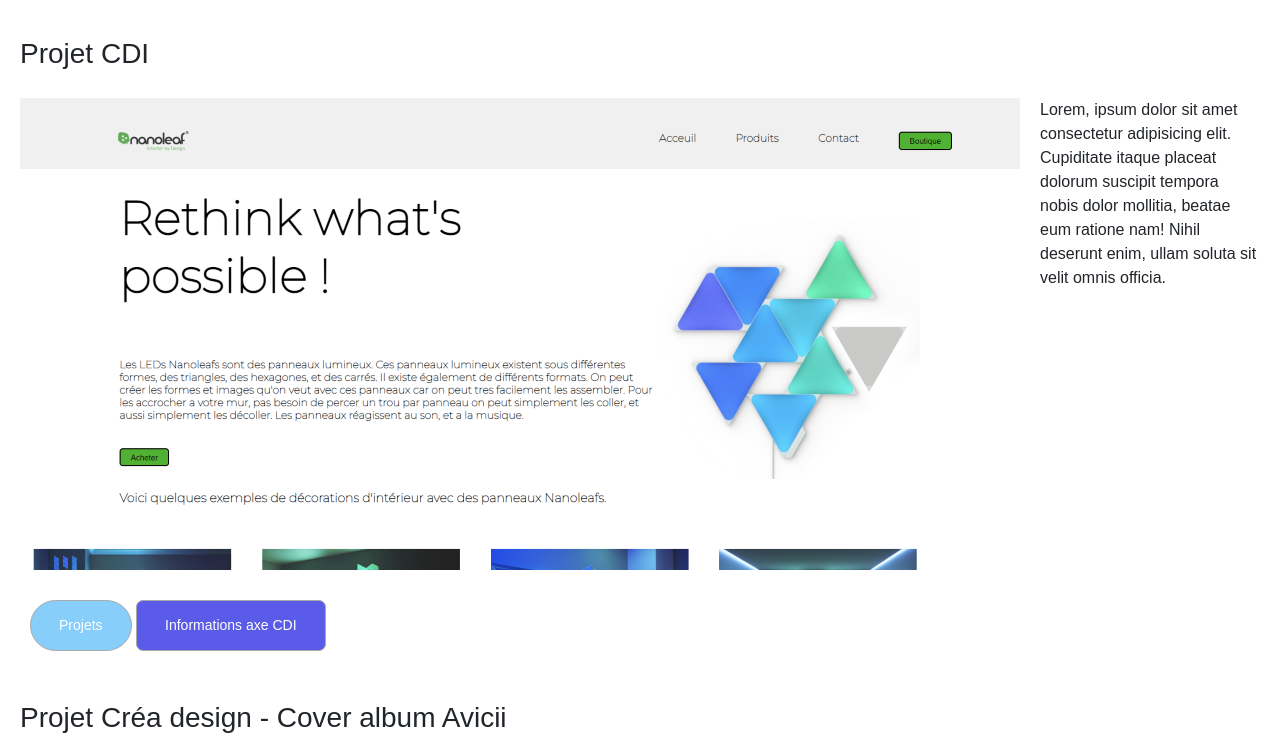
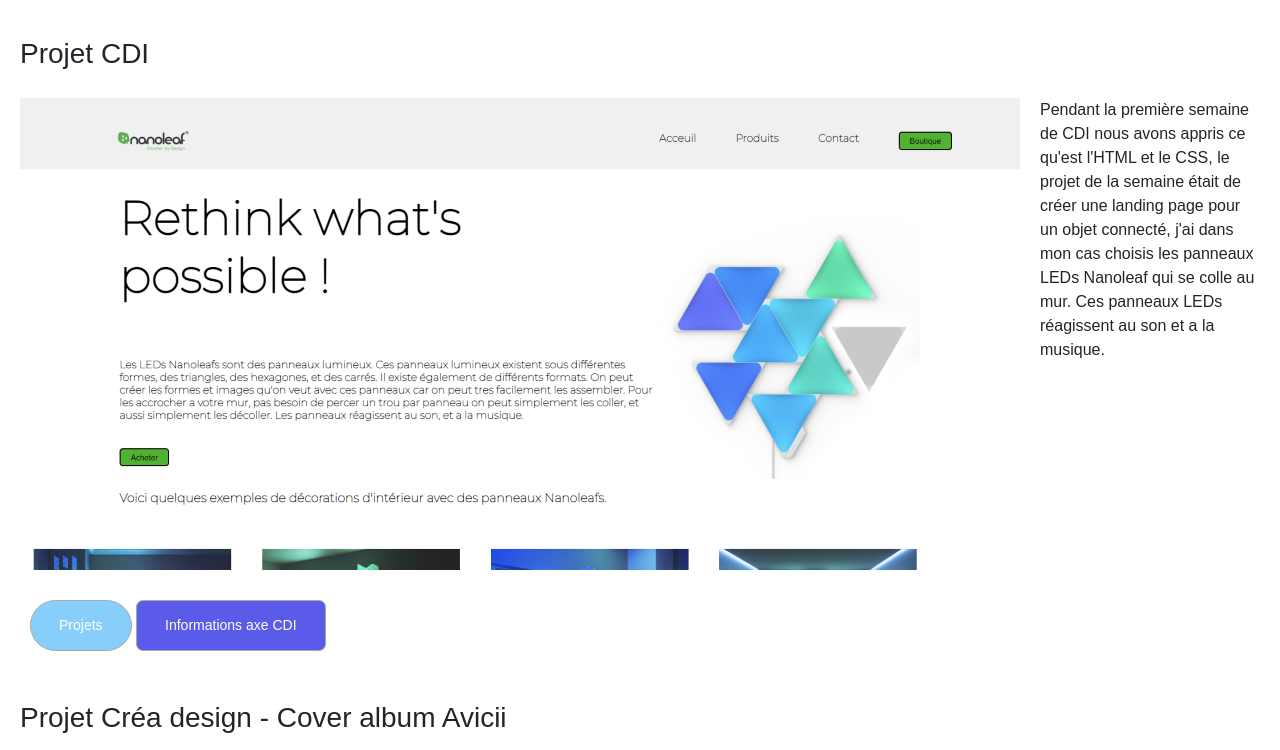
Before and after one commit to Xooomk/cssanimation, a plain HTML site: page index.html in a window 1280 px wide. Shown: the part 632-1382 px from the top of the page. Drawn offline with nearby package versions, Linux system fonts and the light colour scheme.

Commit message:
Correction de textes

```diff
--- a/index.html
+++ b/index.html
@@ -88,7 +88,9 @@
       </div>
 
       <div class="text">
-        <p>Lorem, ipsum dolor sit amet consectetur adipisicing elit. Cupiditate itaque placeat dolorum suscipit tempora nobis dolor mollitia, beatae eum ratione nam! Nihil deserunt enim, ullam soluta sit velit omnis officia.</p>
+        <p>Pendant la première semaine de CDI nous avons appris ce qu'est l'HTML et le CSS, le projet de la semaine était de créer une landing page pour un objet connecté, j'ai dans mon cas choisis les panneaux LEDs Nanoleaf qui se colle au mur.
+          Ces panneaux LEDs réagissent au son et a la musique.
+        </p>
 
 
 
```
